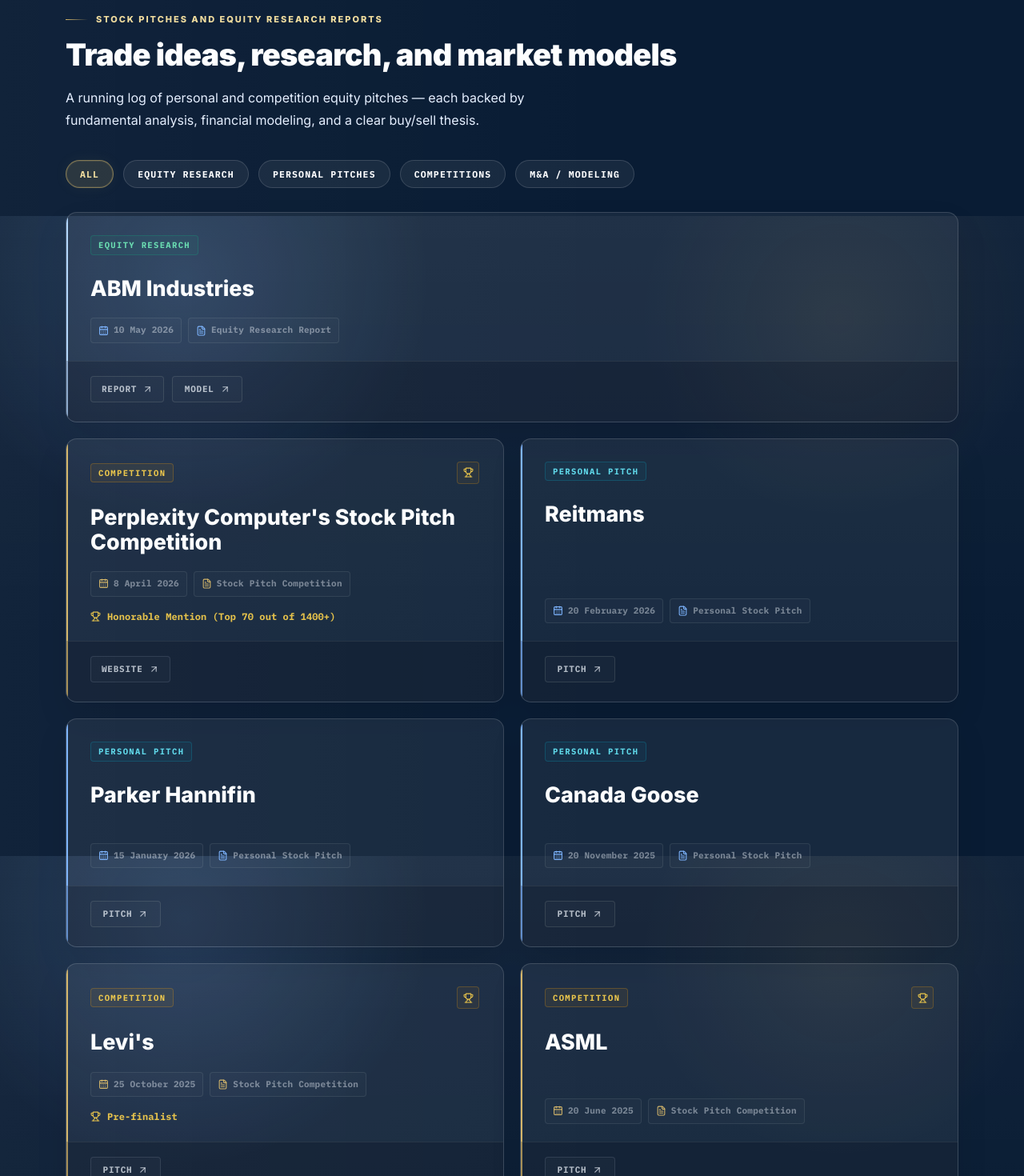
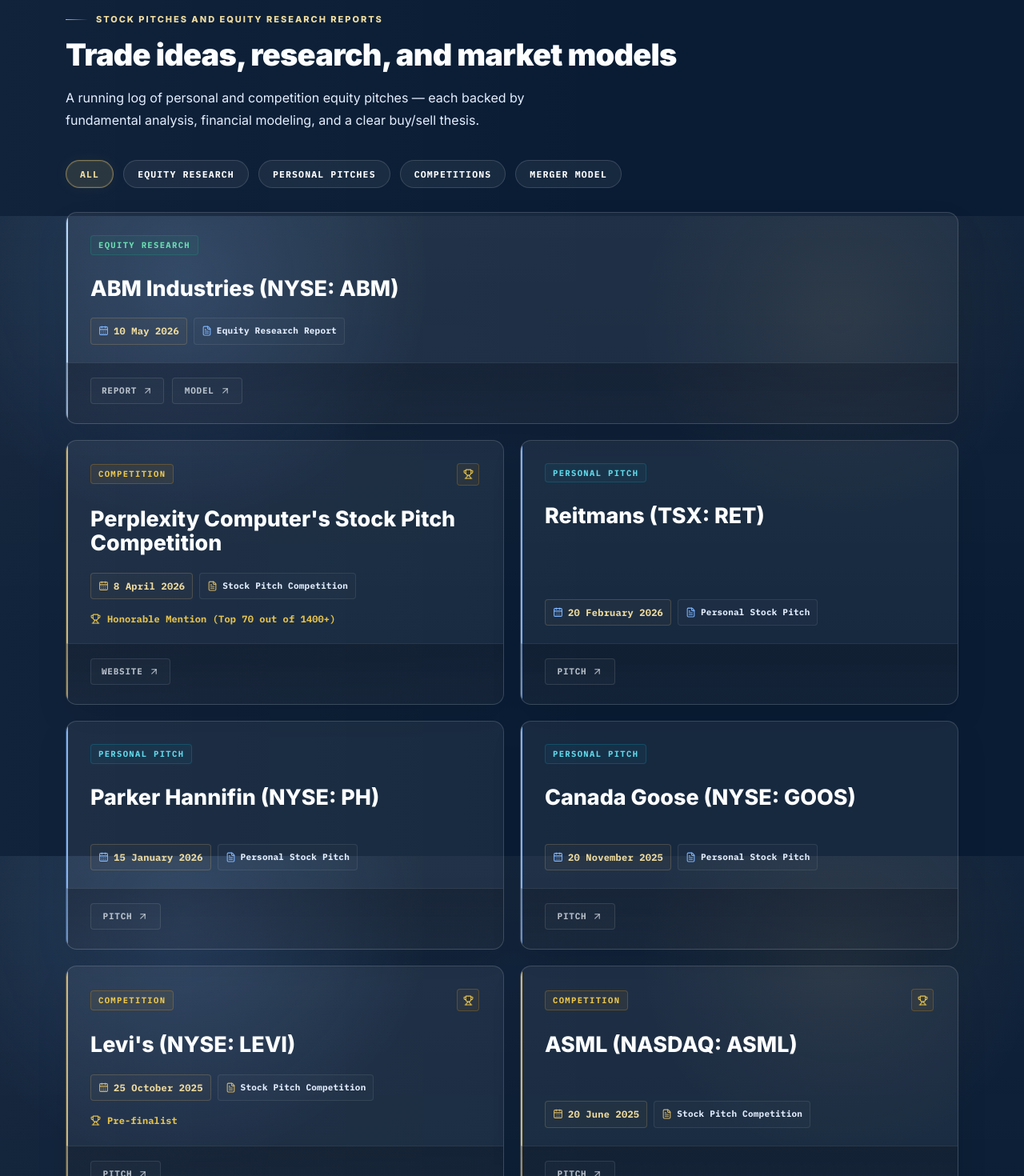
Before and after one commit to visheshpoddar12-cell/Project_website, a React (Vite) app: page / in a window 1280 px wide. Shown: the part 1330-2800 px from the top of the page at 80% size. Built offline with nearby package versions, Linux system fonts and the light colour scheme.

Commit message:
UI: add tickers, rename Merger Model, improve contrast and readability, update hero CTA

```diff
--- a/src/components/Hero.jsx
+++ b/src/components/Hero.jsx
@@ -20,7 +20,7 @@
 
           <div className="hero__ctas">
             <a href="#projects" className="btn btn-primary">
-              View Research <ArrowRight size={15} />
+              VIEW PROJECTS <ArrowRight size={15} />
             </a>
             <a href="/resume.pdf" target="_blank" rel="noopener noreferrer" className="btn-outline-light">
               <Download size={14} /> Resume
@@ -168,7 +168,7 @@
           font-family: var(--font-mono);
           font-size: 10px;
           font-weight: 500;
-          color: var(--text-muted);
+          color: var(--gold-light);
           text-transform: uppercase;
           letter-spacing: 0.1em;
           margin-top: 4px;
--- a/src/components/Projects.jsx
+++ b/src/components/Projects.jsx
@@ -7,7 +7,7 @@
   { key: 'equity', label: 'Equity Research' },
   { key: 'personal', label: 'Personal Pitches' },
   { key: 'competitions', label: 'Competitions' },
-  { key: 'modeling', label: 'M&A / Modeling' },
+  { key: 'modeling', label: 'Merger Model' },
 ];
 
 function PitchCard({ pitch }) {
@@ -319,12 +319,19 @@
           border: 1px solid rgba(166,179,173,0.14);
           border-radius: 4px;
           background: rgba(255,255,255,0.018);
-          color: rgba(226,232,240,0.48);
+          color: var(--text-2);
           padding: 6px 9px;
           font-family: var(--font-mono);
           font-size: 11px;
           font-weight: 700;
           letter-spacing: 0.02em;
+        }
+        /* Make the date/meta more readable and add a gold accent */
+        .pitch-card__meta-item:first-child {
+          color: var(--gold-light);
+          border-color: var(--border-gold);
+          background: rgba(212,182,106,0.04);
+          font-size: 12px;
         }
         .pitch-card__meta-item svg {
           color: var(--cyan);
@@ -358,8 +365,8 @@
           flex-wrap: wrap;
           gap: 10px;
           padding: 18px 30px 24px;
-          border-top: 1px solid rgba(166,179,173,0.12);
-          background: rgba(2,6,18,0.22);
+          border-top: 1px solid rgba(166,179,173,0.14);
+          background: linear-gradient(180deg, rgba(2,6,18,0.28), rgba(2,6,18,0.18));
         }
         .pitch-card__link {
           display: inline-flex;
@@ -436,11 +443,11 @@
           flex-direction: column;
           min-height: 220px;
           overflow: hidden;
-          border: 1px solid rgba(255,255,255,0.12);
+          border: 1px solid rgba(255,255,255,0.08);
           border-radius: 14px;
-          background: rgba(255,255,255,0.06);
-          box-shadow: 0 16px 36px rgba(0,0,0,0.08);
-          transition: transform var(--transition), border-color var(--transition), background var(--transition);
+          background: linear-gradient(180deg, rgba(3,8,20,0.62), rgba(6,12,28,0.5));
+          box-shadow: 0 20px 50px rgba(0,0,0,0.36);
+          transition: transform var(--transition), border-color var(--transition), background var(--transition), box-shadow var(--transition);
         }
         .other-card::before {
           content: '';
@@ -448,6 +455,16 @@
           inset: 0 0 auto 0;
           height: 2px;
           background: rgba(0,229,200,0.4);
+        }
+        .other-card::after {
+          content: '';
+          position: absolute;
+          left: 0;
+          top: 10px;
+          bottom: 10px;
+          width: 4px;
+          border-radius: 6px;
+          background: linear-gradient(180deg, rgba(212,182,106,0.95), rgba(126,181,255,0.85));
         }
         .other-card {
           position: relative;
@@ -471,6 +488,11 @@
           border-radius: 4px;
           width: fit-content;
           font-family: var(--font-mono);
+        }
+        .other-card__date {
+          color: var(--gold-light);
+          font-weight: 700;
+          margin: 10px 0 14px;
         }
         .other-card {
           position: relative;
--- a/src/components/Research.jsx
+++ b/src/components/Research.jsx
@@ -116,9 +116,9 @@
           white-space: nowrap;
         }
         .research-card__date {
-          font-size: 12px;
-          color: var(--text-muted);
-          font-weight: 500;
+          font-size: 13px;
+          color: var(--gold-light);
+          font-weight: 700;
           white-space: nowrap;
         }
         .research-card__title {
--- a/src/data/portfolio.js
+++ b/src/data/portfolio.js
@@ -150,7 +150,7 @@
 
 export const stockPitches = [
   {
-    company: "ABM Industries",
+    company: "ABM Industries (NYSE: ABM)",
     category: "Equity Research Report",
     eyebrow: "Equity Research",
     filterGroup: "equity",
@@ -171,7 +171,7 @@
     position: "Honorable Mention (Top 70 out of 1400+)",
   },
   {
-    company: "Reitmans",
+    company: "Reitmans (TSX: RET)",
     category: "Personal Stock Pitch",
     eyebrow: "Personal Pitch",
     filterGroup: "personal",
@@ -180,7 +180,7 @@
     position: "",
   },
   {
-    company: "Parker Hannifin",
+    company: "Parker Hannifin (NYSE: PH)",
     category: "Personal Stock Pitch",
     eyebrow: "Personal Pitch",
     filterGroup: "personal",
@@ -189,7 +189,7 @@
     position: "",
   },
   {
-    company: "Canada Goose",
+    company: "Canada Goose (NYSE: GOOS)",
     category: "Personal Stock Pitch",
     eyebrow: "Personal Pitch",
     filterGroup: "personal",
@@ -198,7 +198,7 @@
     position: "",
   },
   {
-    company: "Levi's",
+    company: "Levi's (NYSE: LEVI)",
     category: "Stock Pitch Competition",
     eyebrow: "Competition",
     filterGroup: "competitions",
@@ -207,7 +207,7 @@
     position: "Pre-finalist",
   },
   {
-    company: "ASML",
+    company: "ASML (NASDAQ: ASML)",
     category: "Stock Pitch Competition",
     eyebrow: "Competition",
     filterGroup: "competitions",
@@ -216,7 +216,7 @@
     position: "",
   },
   {
-    company: "Canadian National Railway",
+    company: "Canadian National Railway (TSX: CNR)",
     category: "Personal Stock Pitch",
     eyebrow: "Personal Pitch",
     filterGroup: "personal",
@@ -225,7 +225,7 @@
     position: "",
   },
   {
-    company: "Iron Mountain",
+    company: "Iron Mountain (NYSE: IRM)",
     category: "Stock Pitch Competition",
     eyebrow: "Competition",
     filterGroup: "competitions",
@@ -234,7 +234,7 @@
     position: "Top 5 Finalist (only team of 1st year students to reach there)",
   },
   {
-    company: "Comcast",
+    company: "Comcast (NASDAQ: CMCSA)",
     category: "Personal Stock Pitch",
     eyebrow: "Personal Pitch",
     filterGroup: "personal",
@@ -244,7 +244,7 @@
   },
   {
     company: "Deckers / Crocs M&A Model",
-    category: "M&A / Modeling",
+    category: "Merger Model",
     eyebrow: "Model",
     filterGroup: "modeling",
     links: [
@@ -310,7 +310,6 @@
     "Jupyter Notebooks",
   ],
   "Statistical Methods": [
-    "Econometrics",
     "OLS Regression",
     "Time Series Analysis",
     "Monte Carlo Simulation",
--- a/src/index.css
+++ b/src/index.css
@@ -220,7 +220,7 @@
 .glass-card { background: rgba(255,255,255,0.06); border: 1px solid rgba(255,255,255,0.12); border-radius: 14px; backdrop-filter: blur(8px); transition: border-color var(--transition), box-shadow var(--transition), transform var(--transition); }
 .glass-card:hover {
   border-color: var(--border-accent);
-  box-shadow: var(--shadow-sm);
+  box-shadow: var(--shadow-sm), 0 0 18px rgba(212,182,106,0.06);
   transform: translateY(-1px);
 }
 
```
